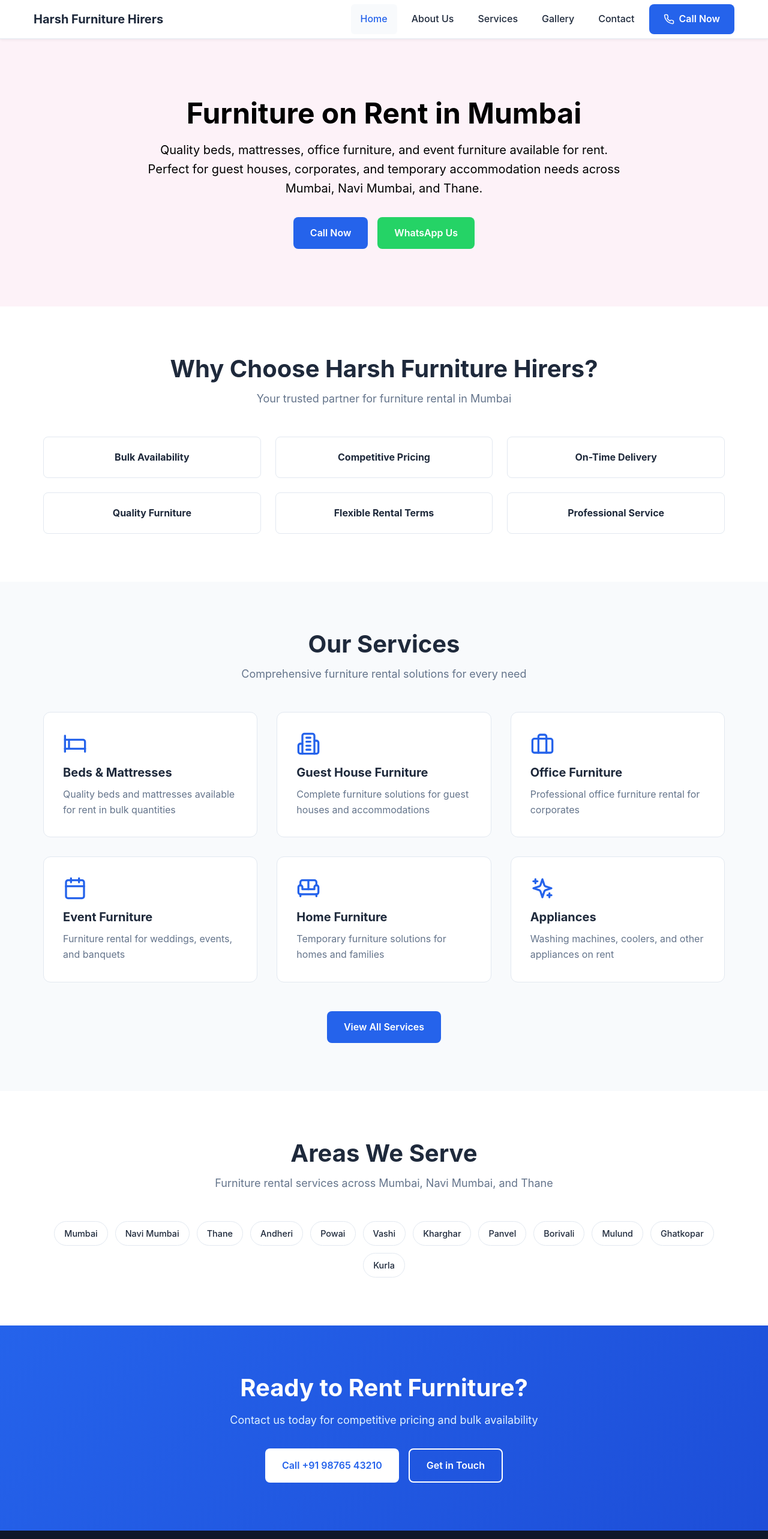
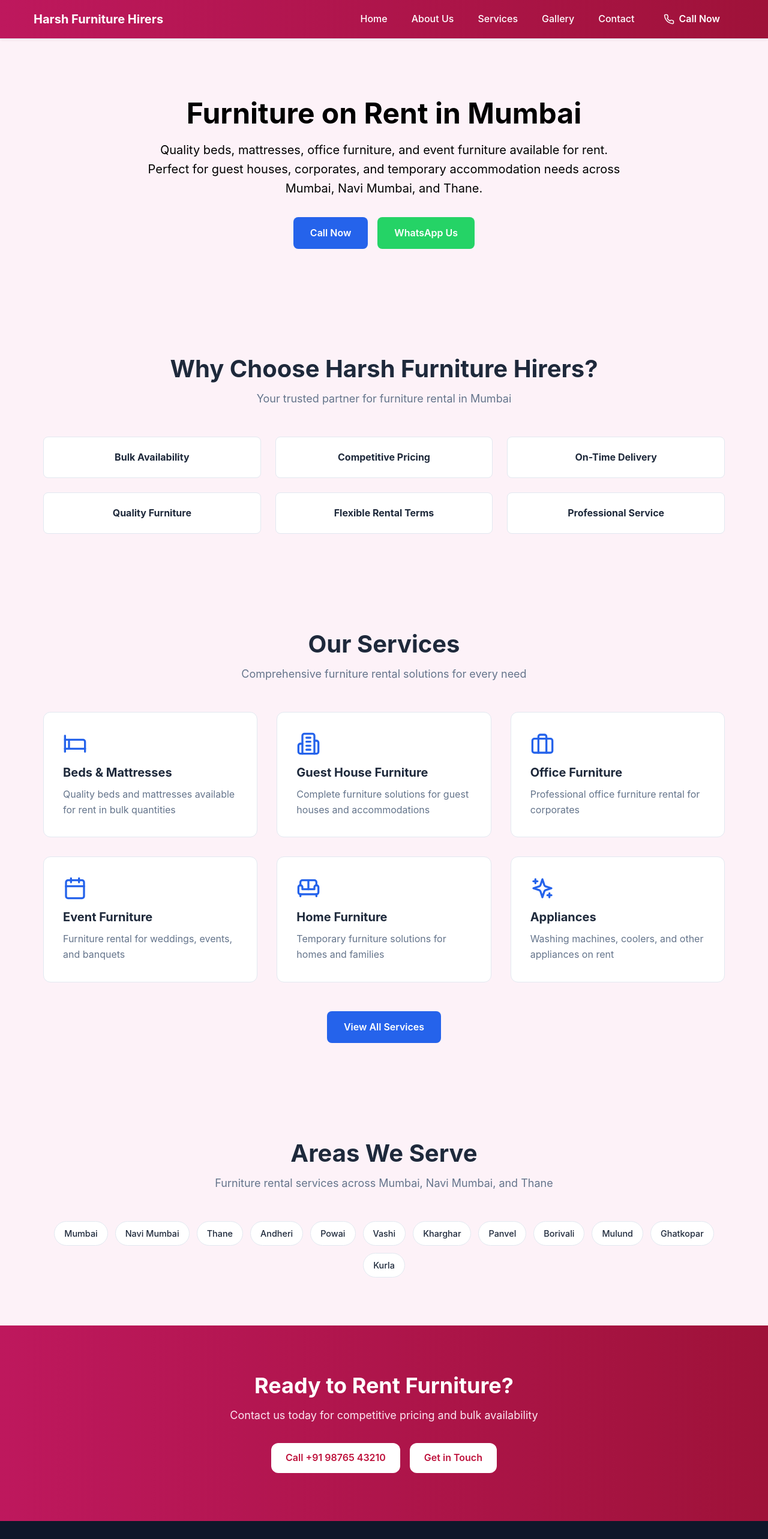
Before and after one commit to Kashyap2210/harsh-furniture-static-website, a React (Vite) app: page / in a window 1280 px wide. Shown: the top 2566 px of the page at 60% size. Built offline with nearby package versions, Linux system fonts and the light colour scheme.

Commit message:
homepage-color-implement

```diff
--- a/src/components/Footer.tsx
+++ b/src/components/Footer.tsx
@@ -3,7 +3,7 @@ import { Link } from "react-router-dom";
 
 export default function Footer() {
   return (
-    <footer className="footer">
+    <footer className="footer bg-slate-900 text-slate-200">
       <div className="footer-container">
         <div className="footer-grid">
           <div className="footer-section">
--- a/src/components/Home.tsx
+++ b/src/components/Home.tsx
@@ -106,8 +106,8 @@ export default function Home() {
         </div>
       </section>
 
-      <section className="section">
-        <div className="container">
+      <section className="section bg-pink-50">
+        <div className="container bg-pink-50">
           <div className="section-header">
             <h2 className="section-title">
               Why Choose Harsh Furniture Hirers?
@@ -126,7 +126,7 @@ export default function Home() {
         </div>
       </section>
 
-      <section className="section section-alt">
+      <section className="section section-alt bg-pink-50">
         <div className="container">
           <div className="section-header">
             <h2 className="section-title">Our Services</h2>
@@ -136,7 +136,7 @@ export default function Home() {
           </div>
           <div className="services-grid">
             {services.map((service, index) => (
-              <div key={index} className="service-card">
+              <div key={index} className="service-card cursor-pointer">
                 <div className="service-icon">{service.icon}</div>
                 <h3 className="service-title">{service.title}</h3>
                 <p className="service-description">{service.description}</p>
@@ -151,7 +151,7 @@ export default function Home() {
         </div>
       </section>
 
-      <section className="section">
+      <section className="section bg-pink-50">
         <div className="container">
           <div className="section-header">
             <h2 className="section-title">Areas We Serve</h2>
@@ -169,18 +169,27 @@ export default function Home() {
         </div>
       </section>
 
-      <section className="cta-section">
+      <section className="bg-gradient-to-r from-pink-700 to-rose-800 text-white py-20">
         <div className="container">
-          <div className="cta-content">
-            <h2 className="cta-title">Ready to Rent Furniture?</h2>
-            <p className="cta-text">
+          <div className="max-w-5xl mx-auto text-center px-6">
+            <h2 className="text-3xl md:text-4xl font-bold mb-4 text-white">
+              Ready to Rent Furniture?
+            </h2>
+
+            <p className="text-pink-100 text-lg mb-8">
               Contact us today for competitive pricing and bulk availability
             </p>
             <div className="cta-buttons">
-              <a href="tel:+919876543210" className="button button-light">
+              <a
+                href="tel:+919876543210"
+                className="button button-light text-rose-700 hover:bg-pink-100 font-semibold px-6 py-3 rounded-xl transition"
+              >
                 Call +91 98765 43210
               </a>
-              <Link to="/contact" className="button button-outline">
+              <Link
+                to="/contact"
+                className="button button-light text-rose-700 hover:bg-pink-100 font-semibold px-6 py-3 rounded-xl transition"
+              >
                 Get in Touch
               </Link>
             </div>
--- a/src/components/Navigation.tsx
+++ b/src/components/Navigation.tsx
@@ -1,23 +1,23 @@
-import { useState } from 'react';
-import { Link, useLocation } from 'react-router-dom';
-import { Menu, X, Phone } from 'lucide-react';
+import { Menu, Phone, X } from "lucide-react";
+import { useState } from "react";
+import { Link, useLocation } from "react-router-dom";
 
 export default function Navigation() {
   const [isMenuOpen, setIsMenuOpen] = useState(false);
   const location = useLocation();
 
   const navLinks = [
-    { name: 'Home', path: '/' },
-    { name: 'About Us', path: '/about' },
-    { name: 'Services', path: '/services' },
-    { name: 'Gallery', path: '/gallery' },
-    { name: 'Contact', path: '/contact' },
+    { name: "Home", path: "/" },
+    { name: "About Us", path: "/about" },
+    { name: "Services", path: "/services" },
+    { name: "Gallery", path: "/gallery" },
+    { name: "Contact", path: "/contact" },
   ];
 
   const isActive = (path: string) => location.pathname === path;
 
   return (
-    <nav className="nav-wrapper">
+    <nav className="nav-wrapper bg-gradient-to-r from-pink-700 to-rose-800 text-white">
       <div className="nav-container">
         <Link to="/" className="nav-logo">
           Harsh Furniture Hirers
@@ -31,12 +31,12 @@ export default function Navigation() {
           {isMenuOpen ? <X size={24} /> : <Menu size={24} />}
         </button>
 
-        <div className={`nav-menu ${isMenuOpen ? 'nav-menu-open' : ''}`}>
+        <div className={`nav-menu ${isMenuOpen ? "nav-menu-open" : ""}`}>
           {navLinks.map((link) => (
             <Link
               key={link.path}
               to={link.path}
-              className={`nav-link ${isActive(link.path) ? 'nav-link-active' : ''}`}
+              className={`nav-link ${isActive(link.path) ? "nav-link-active" : ""}`}
               onClick={() => setIsMenuOpen(false)}
             >
               {link.name}
--- a/src/components/Services.tsx
+++ b/src/components/Services.tsx
@@ -92,8 +92,8 @@ export default function Services() {
         keywords="furniture rental services, beds on rent, office furniture rental, event furniture, guest house furniture, appliances on rent Mumbai"
       />
 
-      <section className="page-hero">
-        <div className="container">
+      <section className="page-hero bg-pink-50">
+        <div className="container  bg-pink-50">
           <h1 className="page-title">Our Services</h1>
           <p className="page-subtitle">
             Comprehensive furniture rental solutions for every need in Mumbai,
@@ -102,8 +102,8 @@ export default function Services() {
         </div>
       </section>
 
-      <section className="section">
-        <div className="container">
+      <section className="section bg-pink-50">
+        <div className="container bg-pink-50">
           <div className="services-detail-grid">
             {services.map((service, index) => (
               <div key={index} className="service-detail-card">
@@ -125,7 +125,7 @@ export default function Services() {
         </div>
       </section>
 
-      <section className="section section-alt">
+      <section className="section section-alt bg-pink-50">
         <div className="container">
           <div className="section-header">
             <h2 className="section-title">Perfect For</h2>
--- a/src/index.css
+++ b/src/index.css
@@ -108,7 +108,7 @@
     top: 0;
     left: 0;
     right: 0;
-    background: white;
+    /* background: white; */
     border-bottom: 1px solid var(--border);
     z-index: 1000;
     box-shadow: 0 2px 4px rgba(0, 0, 0, 0.05);
@@ -127,7 +127,7 @@
   .nav-logo {
     font-size: 1.25rem;
     font-weight: 700;
-    color: var(--primary);
+    /* color: var(--primary); */
   }
 
   .nav-toggle {
@@ -135,7 +135,7 @@
     align-items: center;
     justify-content: center;
     padding: 0.5rem;
-    color: var(--primary);
+    /* color: var(--primary); */
   }
 
   @media (min-width: 768px) {
@@ -149,7 +149,7 @@
     top: 64px;
     left: 0;
     right: 0;
-    background: white;
+    /* background: white; */
     border-bottom: 1px solid var(--border);
     padding: 1rem;
     display: flex;
@@ -182,20 +182,20 @@
 
   .nav-link {
     padding: 0.75rem 1rem;
-    color: var(--text);
+    /* color: var(--text); */
     font-weight: 500;
     border-radius: 0.375rem;
     transition: all 0.2s;
   }
 
   .nav-link:hover {
-    background: var(--bg-alt);
-    color: var(--accent);
+    /* background: var(--bg-alt); */
+    color: rgb(231, 215, 217);
   }
 
   .nav-link-active {
-    color: var(--accent);
-    background: var(--bg-alt);
+    /* color: var(--accent); */
+    /* background: var(--bg-alt); */
   }
 
   .nav-cta {
@@ -203,7 +203,7 @@
     align-items: center;
     gap: 0.5rem;
     padding: 0.75rem 1.5rem;
-    background: var(--accent);
+    /* background: var(--accent); */
     color: white;
     font-weight: 600;
     border-radius: 0.5rem;
@@ -211,7 +211,7 @@
   }
 
   .nav-cta:hover {
-    background: var(--accent-hover);
+    /* background: var(--accent-hover); */
     transform: translateY(-1px);
   }
 
@@ -494,12 +494,12 @@
   }
 
   .cta-section {
-    background: linear-gradient(
+    /* background: linear-gradient(
       135deg,
       var(--accent) 0%,
       var(--accent-hover) 100%
-    );
-    color: white;
+    ); */
+    /* color: white; */
     padding: 4rem 0;
   }
 
@@ -535,12 +535,12 @@
   }
 
   .page-hero {
-    background: linear-gradient(
+    /* background: linear-gradient(
       135deg,
       var(--primary) 0%,
       var(--secondary) 100%
-    );
-    color: white;
+    ); */
+    /* color: white; */
     padding: 3rem 0;
     text-align: center;
   }
@@ -1031,8 +1031,8 @@
   }
 
   .footer {
-    background: var(--primary-dark);
-    color: white;
+    /* background: var(--primary-dark);
+    color: white; */
     padding: 3rem 0 1rem;
     margin-bottom: 64px;
   }
```
Also changed, not shown: 1 other file (tests, documents, lock files or other folders).
